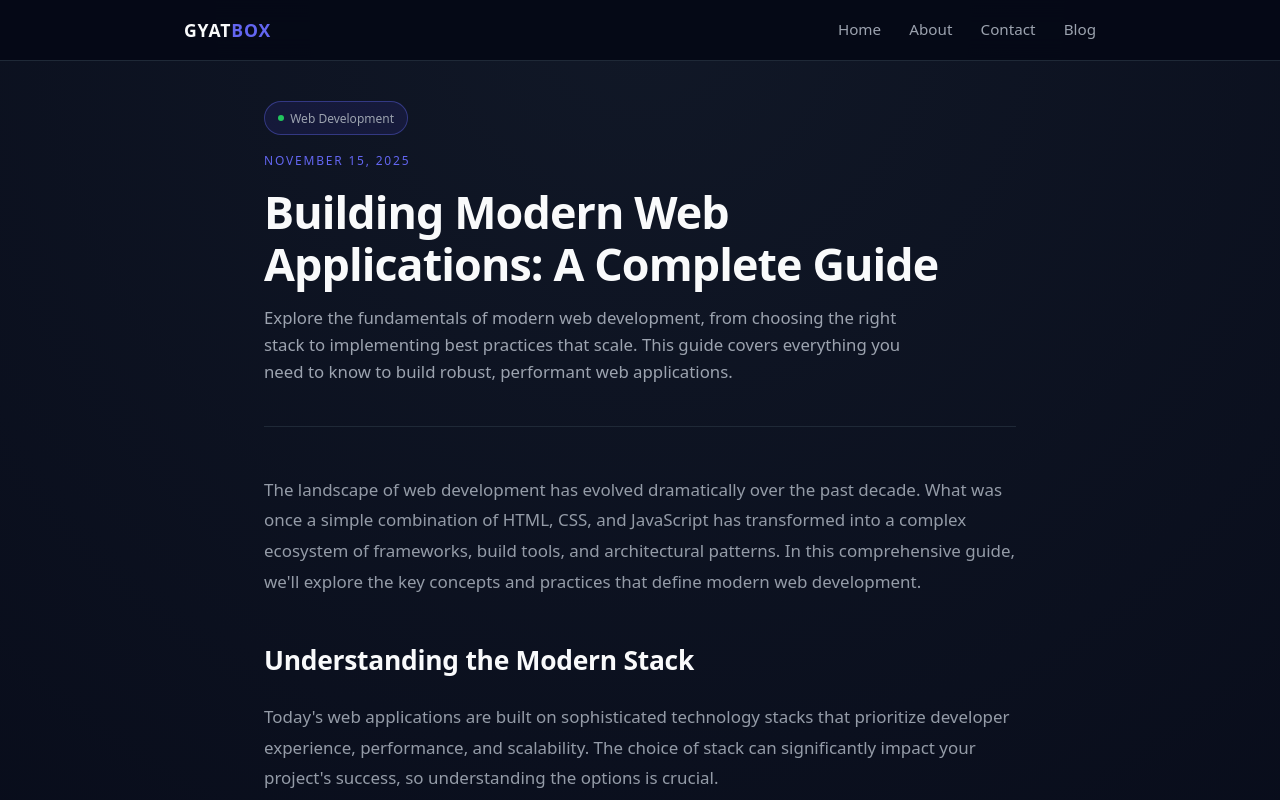
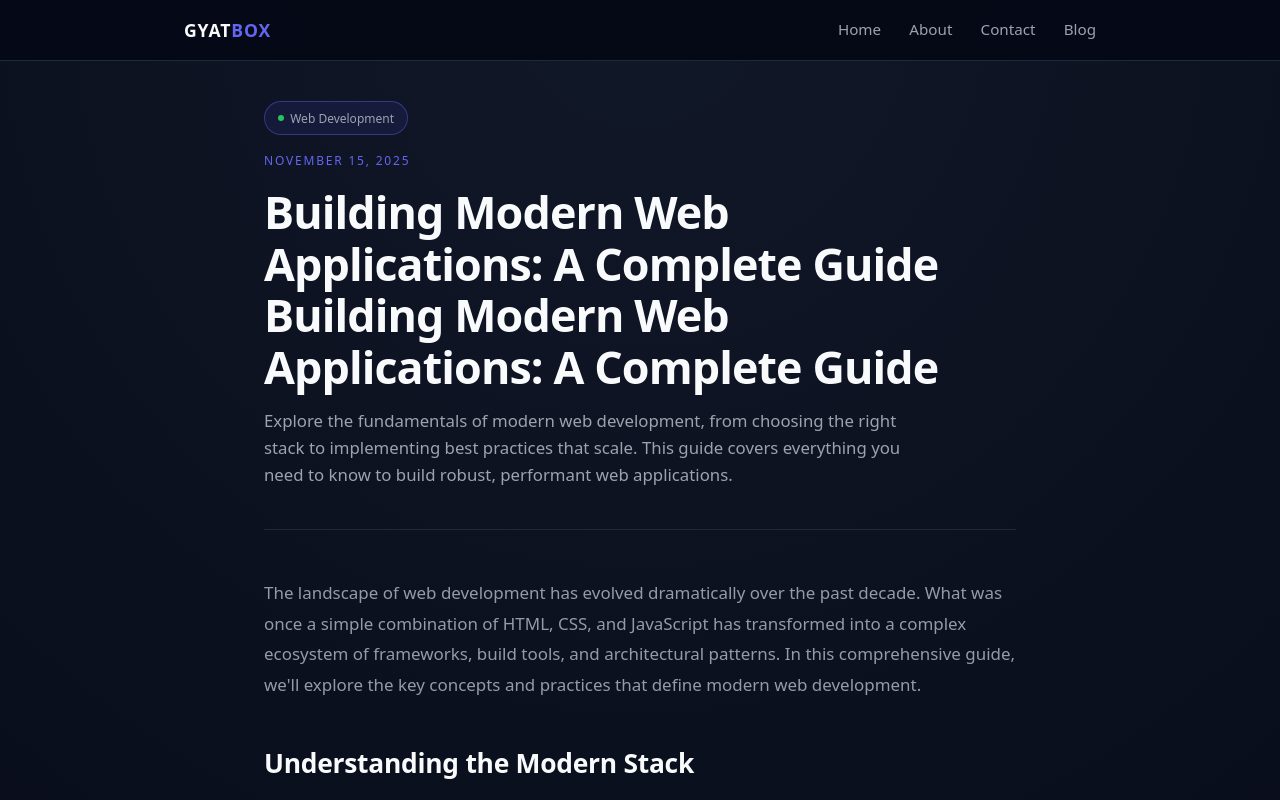
Before and after one commit to electroo69/gyatbox-base, a website: page posts/this-is-a-test.html in a window 1280 px wide. Shown: the top 800 px of the page. Drawn offline with Linux system fonts and the light colour scheme.

Commit message:
Update this-is-a-test.html

```diff
--- a/posts/this-is-a-test.html
+++ b/posts/this-is-a-test.html
@@ -38,7 +38,7 @@
           <p class="post-meta">November 15, 2025</p>
 
           <!-- EDIT: Update title -->
-          <h1>Building Modern Web Applications: A Complete Guide</h1>
+          <h1>Building Modern Web Applications: A Complete Guide Building Modern Web Applications: A Complete Guide</h1>
 
           <!-- EDIT: Update subtitle/description -->
           <p class="post-subtitle">
```
